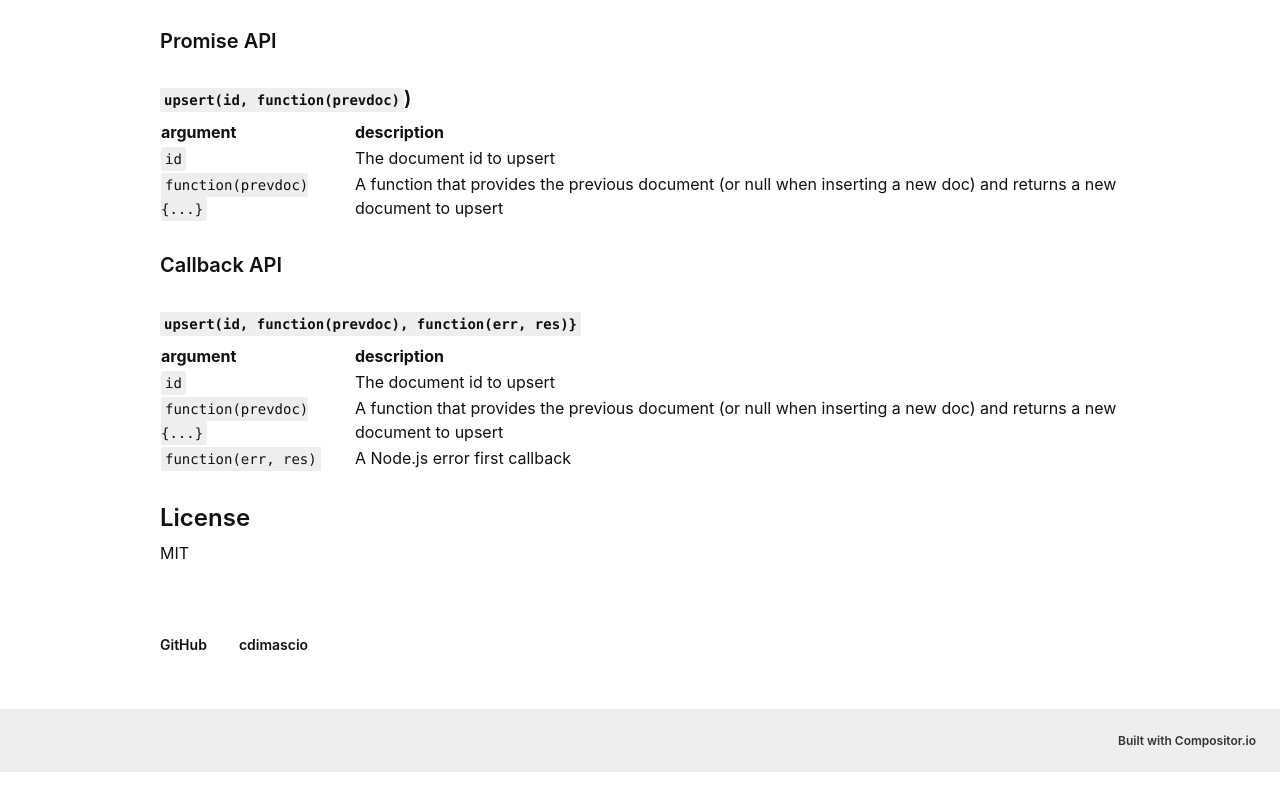
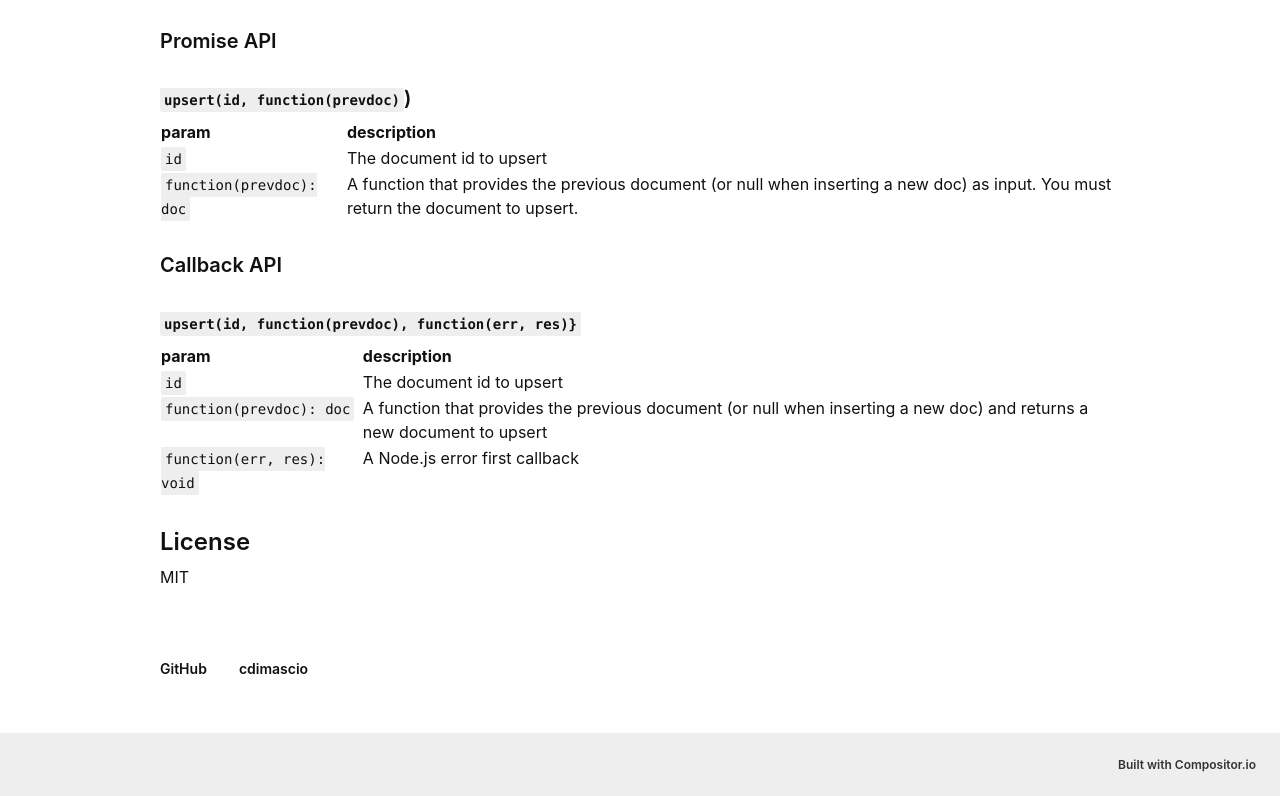
Before and after one commit to cdimascio/cloudant-upsert, a website: page index.html in a window 1280 px wide. Shown: the part 2578-3374 px from the top of the page. Before the commit the page ends 3350 px from the top, so only its background shows below. Drawn offline with Linux system fonts and the light colour scheme.

Commit message:
Update index.html via compositor.io

```diff
--- a/index.html
+++ b/index.html
@@ -30,7 +30,7 @@
 <table>
 <thead>
 <tr>
-<th>argument</th>
+<th>param</th>
 <th>description</th>
 </tr>
 </thead>
@@ -40,8 +40,8 @@
 <td>The document id to upsert</td>
 </tr>
 <tr>
-<td><code>function(prevdoc) {...}</code></td>
-<td>A function that provides the previous document (or null when inserting a new doc) and returns a new document to upsert</td>
+<td><code>function(prevdoc): doc</code></td>
+<td>A function that provides the previous document (or null when inserting a new doc) as input. You must return the document to upsert.</td>
 </tr>
 </tbody>
 </table>
@@ -50,7 +50,7 @@
 <table>
 <thead>
 <tr>
-<th>argument</th>
+<th>param</th>
 <th>description</th>
 </tr>
 </thead>
@@ -60,11 +60,11 @@
 <td>The document id to upsert</td>
 </tr>
 <tr>
-<td><code>function(prevdoc) {...}</code></td>
+<td><code>function(prevdoc): doc</code></td>
 <td>A function that provides the previous document (or null when inserting a new doc) and returns a new document to upsert</td>
 </tr>
 <tr>
-<td><code>function(err, res)</code></td>
+<td><code>function(err, res): void</code></td>
 <td>A Node.js error first callback</td>
 </tr>
 </tbody>
```
